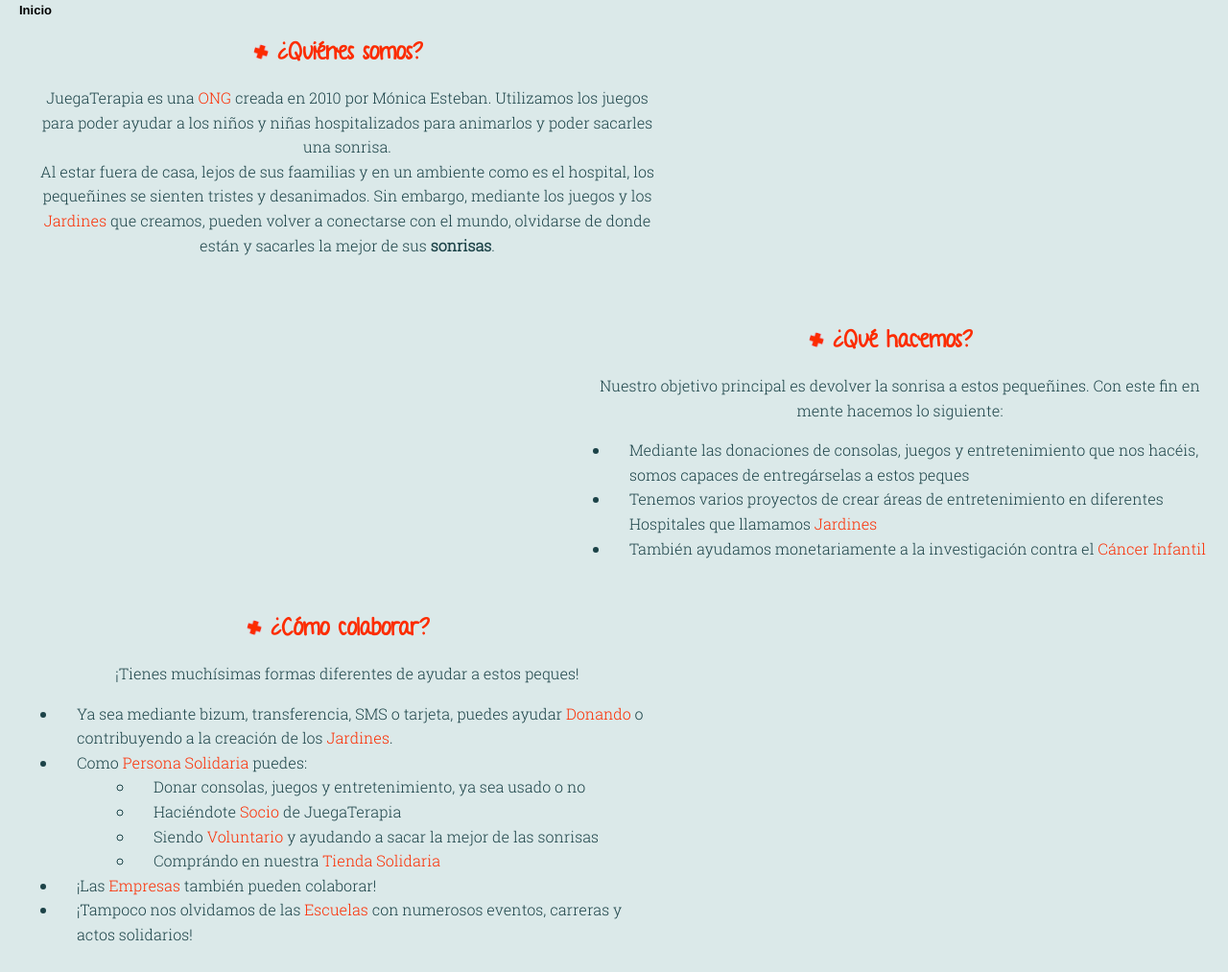
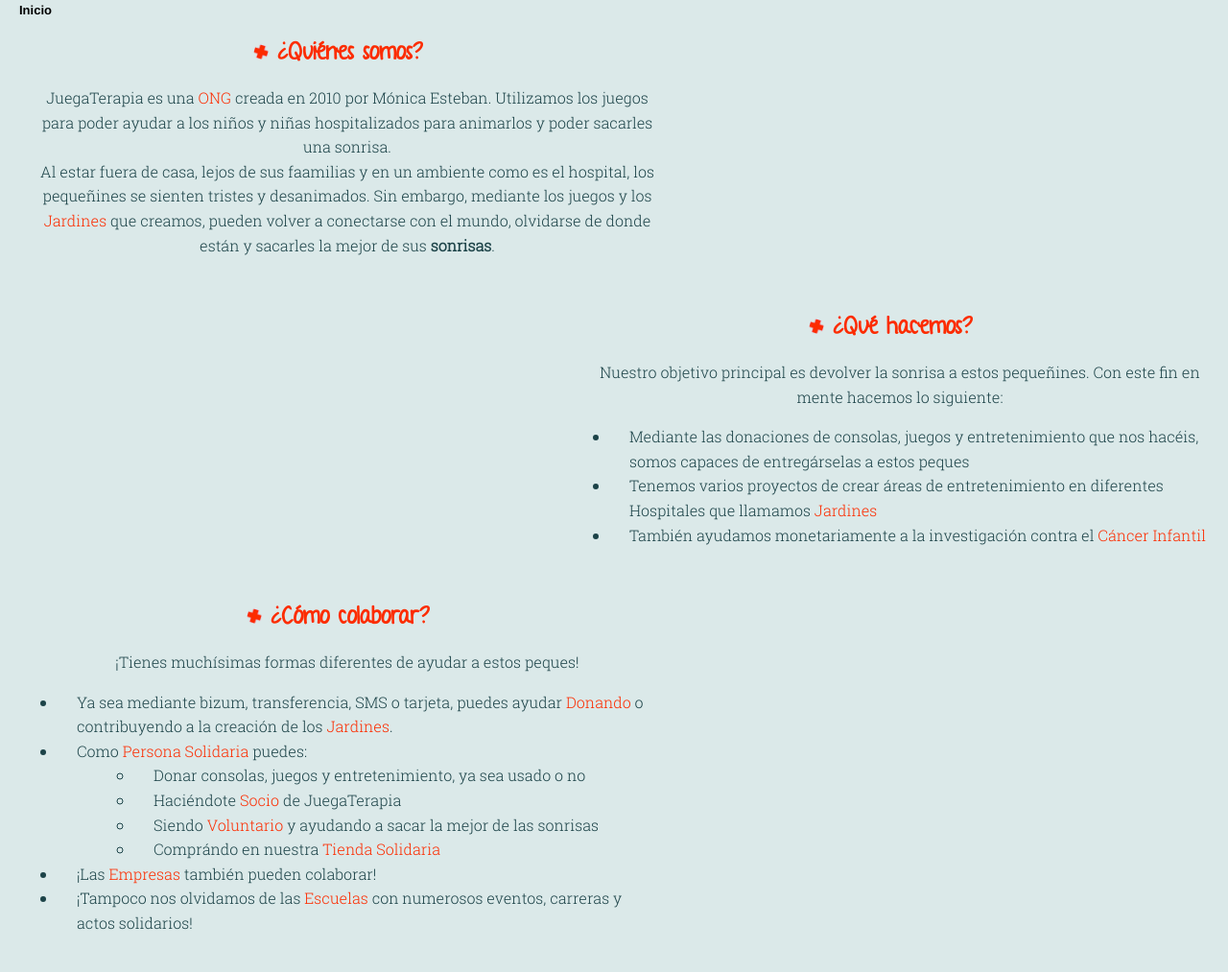
Before and after one commit to Vanwait/vanwait.github.io, a plain HTML site: page template/index.html in a window 1280 px wide. Shown: the part 170-1183 px from the top of the page at 96% size. Drawn offline with Linux system fonts and the light colour scheme.

Commit message:
v1.2 - Correción Index

```diff
--- a/css/body.css
+++ b/css/body.css
@@ -28,10 +28,10 @@
 
 .body .containerLeft {
     width: 55%;
-    height: 25%;
+    height: auto;
     margin: 1 auto;
     float: left;
-    padding-bottom: 50px;
+    padding-bottom: 20px;
 }
 
 .body h2{
@@ -60,10 +60,10 @@
 
 .body .containerRight {
     width: 55%;
-    height: 25%;
+    height: auto;
     margin: 1 auto;
     float: right;
-    padding-bottom: 50px;
+    padding-bottom: 20px;
 }
 
 .containerLeft a:link, .containerRight a:link{
```
